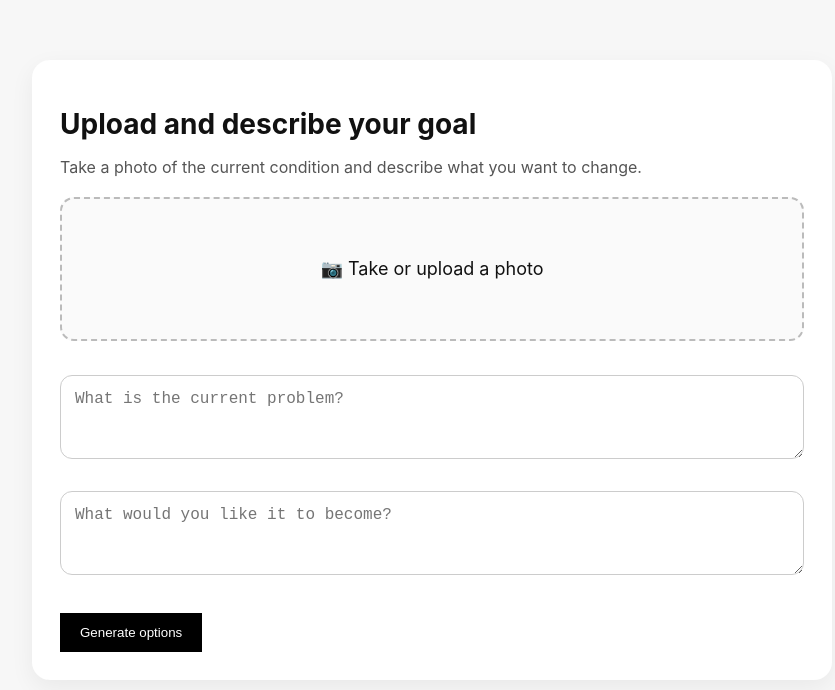
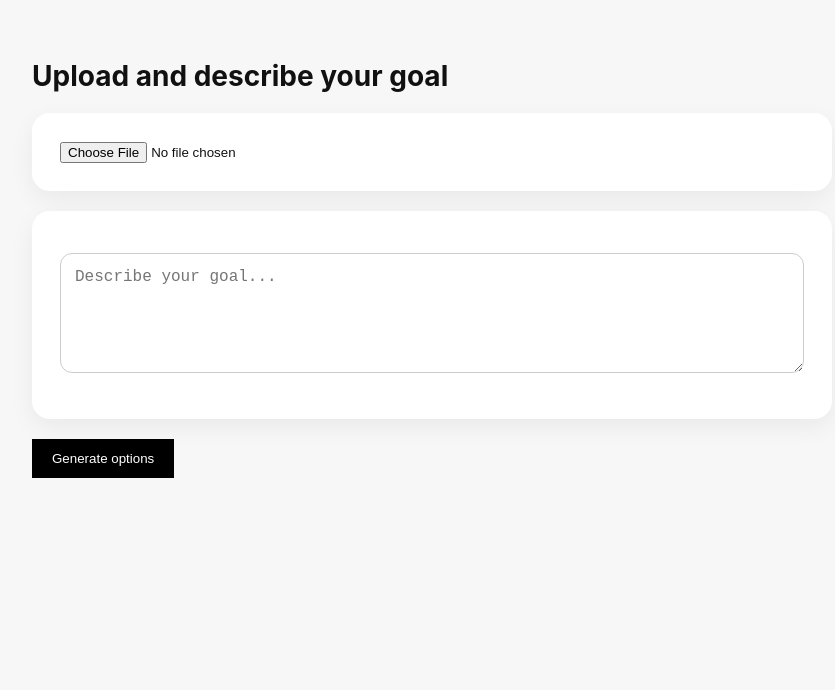
Before and after one commit to xufentu-creator/field-service-decision-system, a plain HTML site: page upload.html in a window 1280 px wide. Shown: the whole page, without its empty margins (208-1043 px from the left). Drawn offline with Linux system fonts and the light colour scheme.

Commit message:
Refactor upload form structure and labels

```diff
--- a/upload.html
+++ b/upload.html
@@ -3,28 +3,29 @@
 <head>
   <meta charset="UTF-8">
   <title>Upload</title>
+  <meta name="viewport" content="width=device-width, initial-scale=1.0">
   <link rel="stylesheet" href="style.css">
 </head>
 
 <body>
   <div class="container">
+
+    <h1 id="uploadTitle"></h1>
+    <p id="uploadSubtitle"></p>
+
     <div class="card">
-      <h1 id="uploadTitle">Upload and describe your goal</h1>
-      <p class="muted">Take a photo of the current condition and describe what you want to change.</p>
+      <label for="photoInput" class="label-text" id="photoLabel"></label>
+      <input type="file" id="photoInput" accept="image/*" capture="environment">
+      <img id="previewImage" class="preview-img" style="display:none;" alt="Preview">
+    </div>
 
-      <label for="photoInput" class="upload-box">
-        <span>📷 Take or upload a photo</span>
-      </label>
-      <input id="photoInput" type="file" accept="image/*" capture="environment" style="display:none;">
+    <div class="card">
+      <label for="userGoal" class="label-text" id="goalLabel"></label>
+      <textarea id="userGoal" rows="5" placeholder="Describe your goal..."></textarea>
+    </div>
 
-      <img id="photoPreview" style="display:none;width:100%;max-width:520px;border-radius:12px;margin:16px 0;" alt="Preview">
+    <button onclick="generateOptions()" id="generateBtn"></button>
 
-      <textarea id="problemInput" placeholder="What is the current problem?" rows="3"></textarea>
-
-      <textarea id="goalInput" placeholder="What would you like it to become?" rows="3"></textarea>
-
-      <button onclick="goResult()" id="generateBtn">Generate options</button>
-    </div>
   </div>
 
   <script src="content.js"></script>
```
